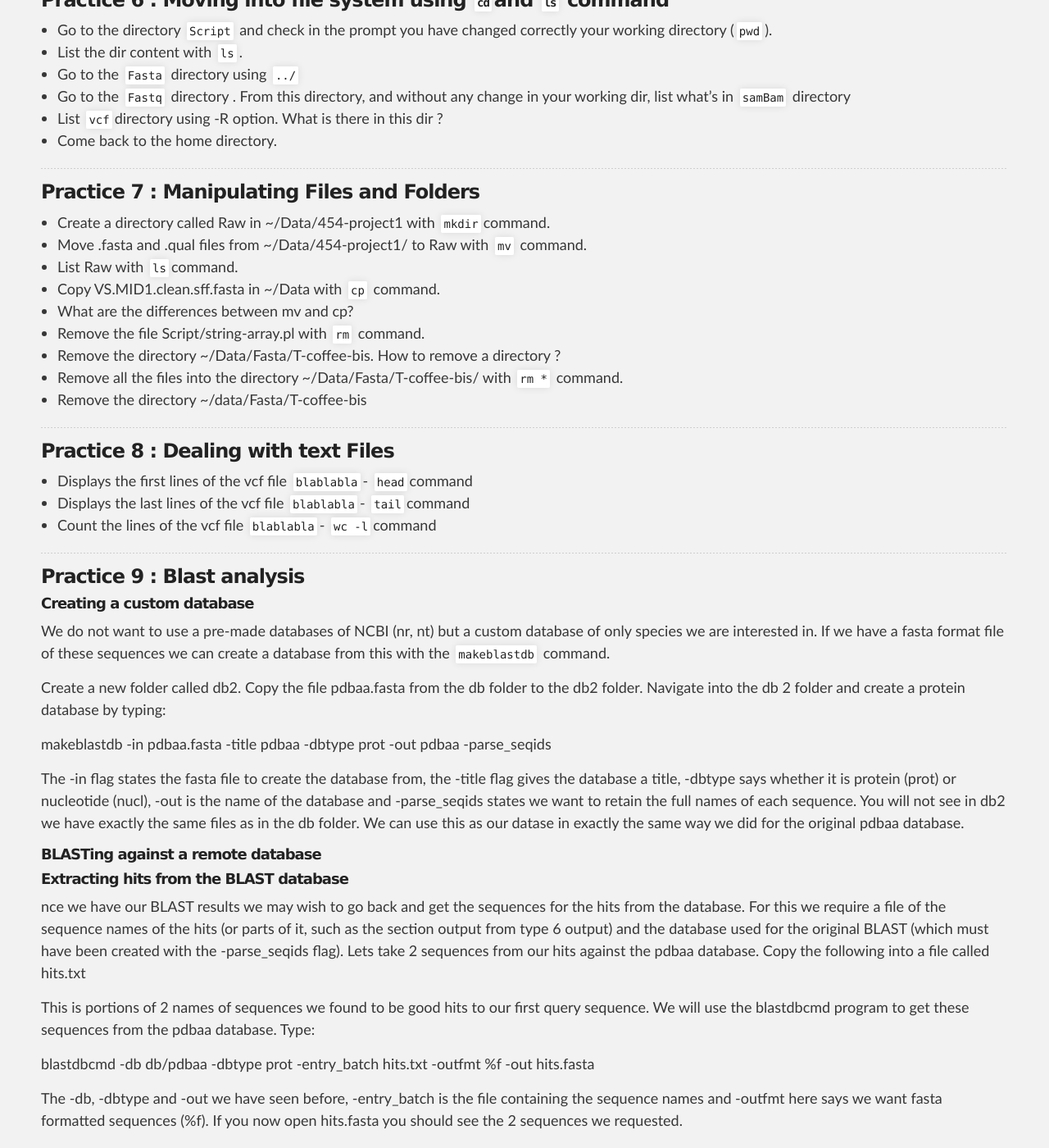
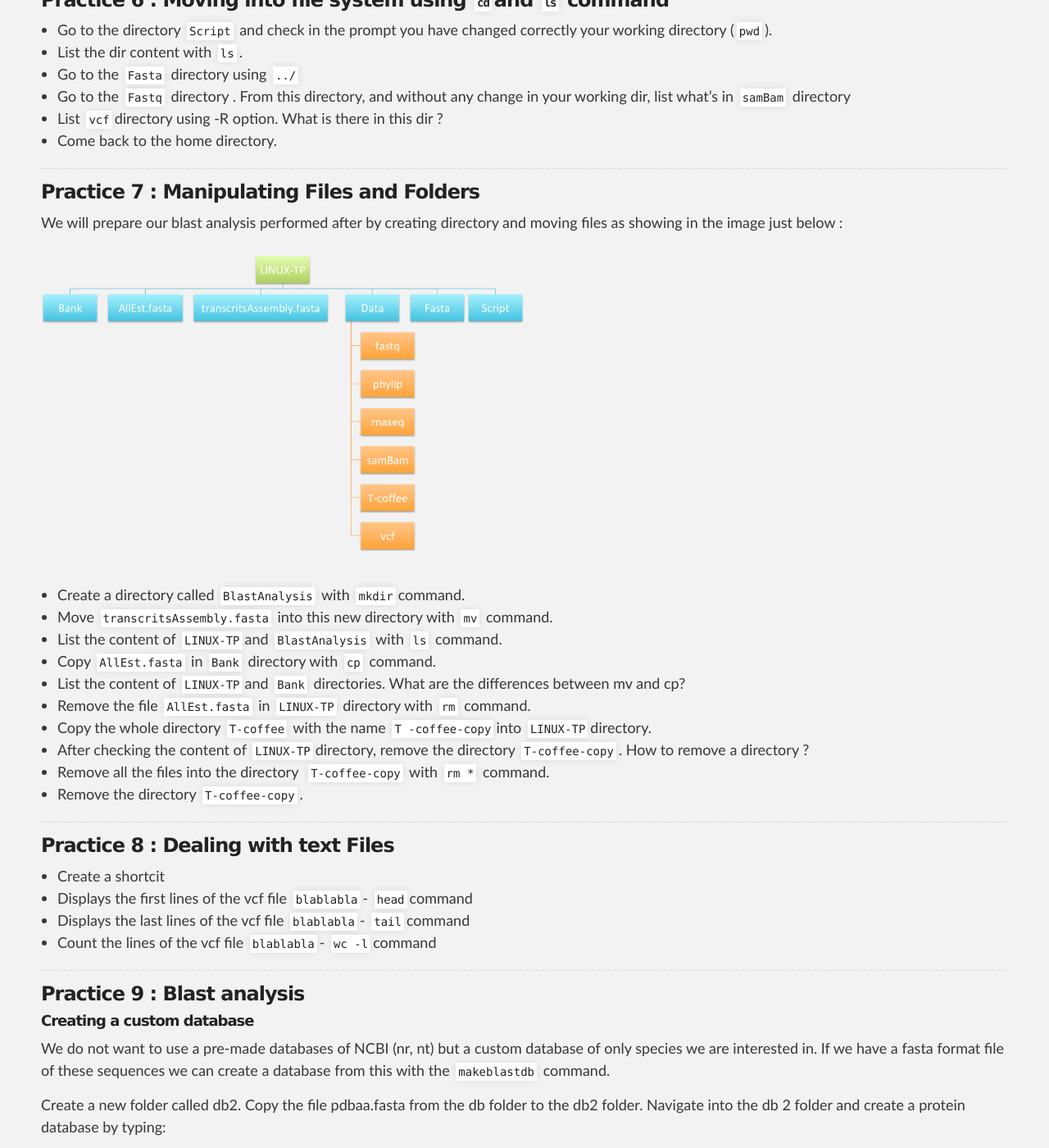
Before and after one commit to SouthGreenPlatform/trainings, a Jekyll site: the page built from _pages/linux/linuxPractice.md, in a window 1280 px wide and 1400 px high, scrolled down 4499 px. Shown: the whole window at 82% size. Built offline with Jekyll 4.4.1, drawn with Linux system fonts in a browser that asks for light colours; nearby versions of some CDN libraries.

Commit message:
Update linuxPractice.md

```diff
--- a/_pages/linux/linuxPractice.md
+++ b/_pages/linux/linuxPractice.md
@@ -169,21 +169,27 @@ tar -xzvf LINUX-TP.tar.gz
 <a name="practice-7"></a>
 ### Practice 7 : Manipulating Files and Folders
 
-* Create a directory called Raw in ~/Data/454-project1 with `mkdir`command.
-* Move .fasta and .qual files from ~/Data/454-project1/ to Raw with `mv` command.
-* List Raw with `ls`command.
-* Copy VS.MID1.clean.sff.fasta in ~/Data with `cp` command.
-* What are the differences between mv and cp?
-* Remove the file Script/string-array.pl with `rm` command.
-* Remove the directory ~/Data/Fasta/T-coffee-bis. How to remove a directory ?
-* Remove all the files into the directory  ~/Data/Fasta/T-coffee-bis/ with `rm *` command.
-* Remove the directory ~/data/Fasta/T-coffee-bis
+We will prepare our blast analysis performed after by creating directory and moving files as showing in the image just below :
+<img width="50%" class="img-responsive" src="{{ site.url }}/images/tpLinux/tp-arbo.png"/>
+
+
+* Create a directory called `BlastAnalysis` with `mkdir`command.
+* Move `transcritsAssembly.fasta`  into this new directory with `mv` command.
+* List the content of `LINUX-TP`and `BlastAnalysis` with `ls` command.
+* Copy `AllEst.fasta` in `Bank` directory with `cp` command.
+* List the content of `LINUX-TP`and `Bank` directories. What are the differences between mv and cp?
+* Remove the file `AllEst.fasta` in `LINUX-TP` directory with `rm` command.
+* Copy the whole directory `T-coffee` with the name `T -coffee-copy`into `LINUX-TP`directory.
+* After checking the content of `LINUX-TP`directory, remove the directory `T-coffee-copy`. How to remove a directory ?
+* Remove all the files into the directory  `T-coffee-copy` with `rm *` command.
+* Remove the directory `T-coffee-copy`.
 
 -----------------------
 
 <a name="practice-8"></a>
 ### Practice 8 : Dealing with text Files
 
+* Create a shortcit
 * Displays the first lines of the vcf file `blablabla`- `head`command
 * Displays the last lines of the vcf file `blablabla`- `tail`command
 * Count the lines of the vcf file `blablabla`- `wc -l`command
```
